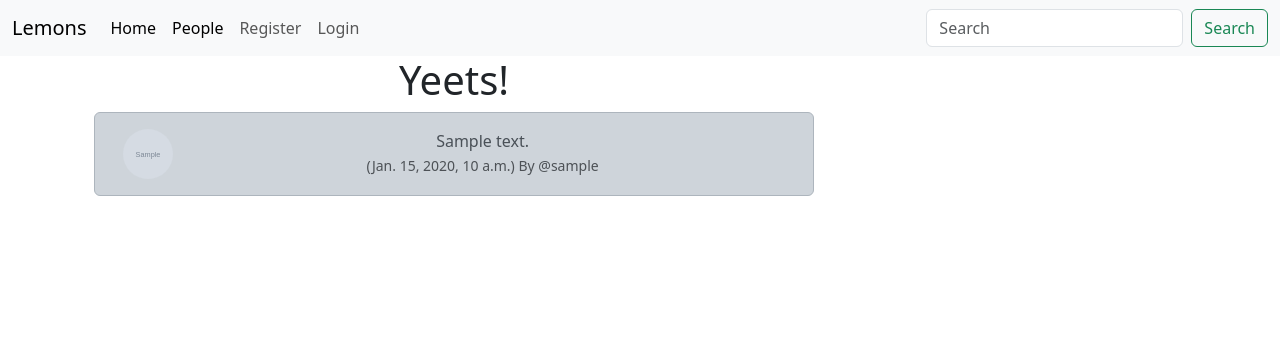
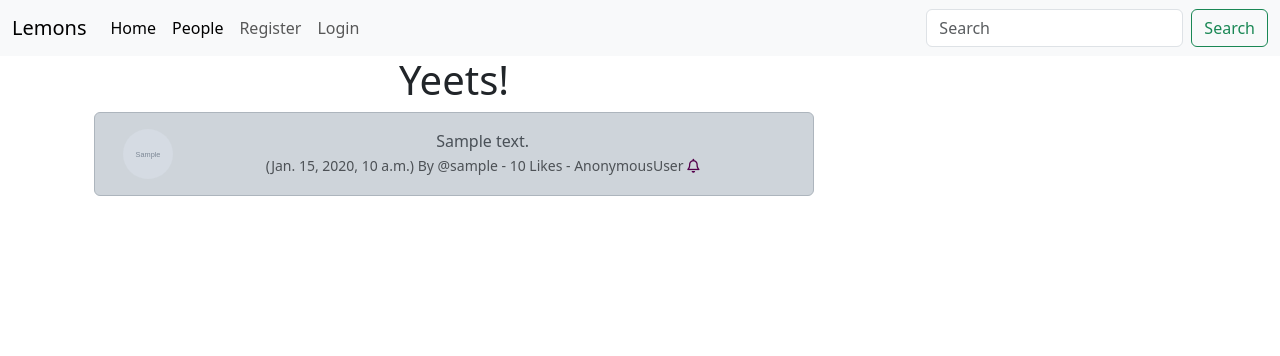
Before and after one commit to torbalansky/social-media, a Django app: template lemons/templates/home.html in a window 1280 px wide. Shown: the top 356 px of the page. Run offline with Django 3.2, Linux system fonts and the light colour scheme; the template is opened without the code that fills it: most values are stand-ins (such as "Sample title", 1, 10 or a date in 2020); grey boxes marked "Sample" are stand-in pictures; some libraries are stand-ins or nearby versions.

Commit message:
Added option to like a message

```diff
--- a/lemons/forms.py
+++ b/lemons/forms.py
@@ -24,7 +24,7 @@ class YeetForm(forms.ModelForm):
 
     class Meta:
         model = Yeet
-        exclude = ("user",)
+        exclude = ("user", "likes", )
 
 class SignUpForm(UserCreationForm):
     email = forms.EmailField(label="", widget=forms.TextInput(attrs={'class':'form-control', 'placeholder':'Email Address'}))
--- a/lemons/models.py
+++ b/lemons/models.py
@@ -12,6 +12,11 @@ class Yeet(models.Model):
         )
     body = models.CharField(max_length=300)
     created_at = models.DateTimeField(auto_now_add=True)
+    likes = models.ManyToManyField(User, related_name="yeet_like", blank=True)
+
+    #Count likes
+    def number_of_likes(self):
+        return self.likes.count()
 
     def __str__(self):
         return(
--- a/lemons/templates/base.html
+++ b/lemons/templates/base.html
@@ -5,6 +5,7 @@
     <meta name="viewport" content="width=device-width, initial-scale=1">
     <title>Lemons</title>
     <link href="https://cdn.jsdelivr.net/npm/bootstrap@5.3.2/dist/css/bootstrap.min.css" rel="stylesheet" integrity="sha384-T3c6CoIi6uLrA9TneNEoa7RxnatzjcDSCmG1MXxSR1GAsXEV/Dwwykc2MPK8M2HN" crossorigin="anonymous">
+    <script src="https://kit.fontawesome.com/373399040e.js" crossorigin="anonymous"></script>
   </head>
   <body>
 
--- a/lemons/templates/home.html
+++ b/lemons/templates/home.html
@@ -25,7 +25,16 @@
                           <small class="text-muted">
                               ({{ yeet.created_at}}) By
                               @{{ yeet.user.username }}
-
+                            - {{ yeet.number_of_likes }} Likes - {{user}}
+                            {% if user in yeet.likes.all %}
+                            <a href="{% url 'yeet_like' yeet.id %}">
+                                <i class="fa-solid fa-bell" style="color: rgb(85, 0, 76)"></i>
+                            </a>
+                            {% else %}
+                            <a href="{% url 'yeet_like' yeet.id %}">
+                                <i class="fa-regular fa-bell" style="color: rgb(85, 0, 76)"></i>
+                            </a>
+                            {% endif %}
                           </small>
                         </div><br/><br/>
 
--- a/lemons/urls.py
+++ b/lemons/urls.py
@@ -9,4 +9,5 @@ urlpatterns = [
     path('logout', views.logout_user, name='logout'),
     path('register/', views.register_user, name='register'),
     path('update_user/', views.update_user, name='update_user'),
+    path('yeet_like/<int:pk>', views.yeet_like, name='yeet_like')
 ]
```
Also changed, not shown: lemons/templates/profile.html (+10 -0 lines), lemons/views.py (+14 -1 lines), db.sqlite3, lemons/migrations/0005_yeet_likes.py (added).
